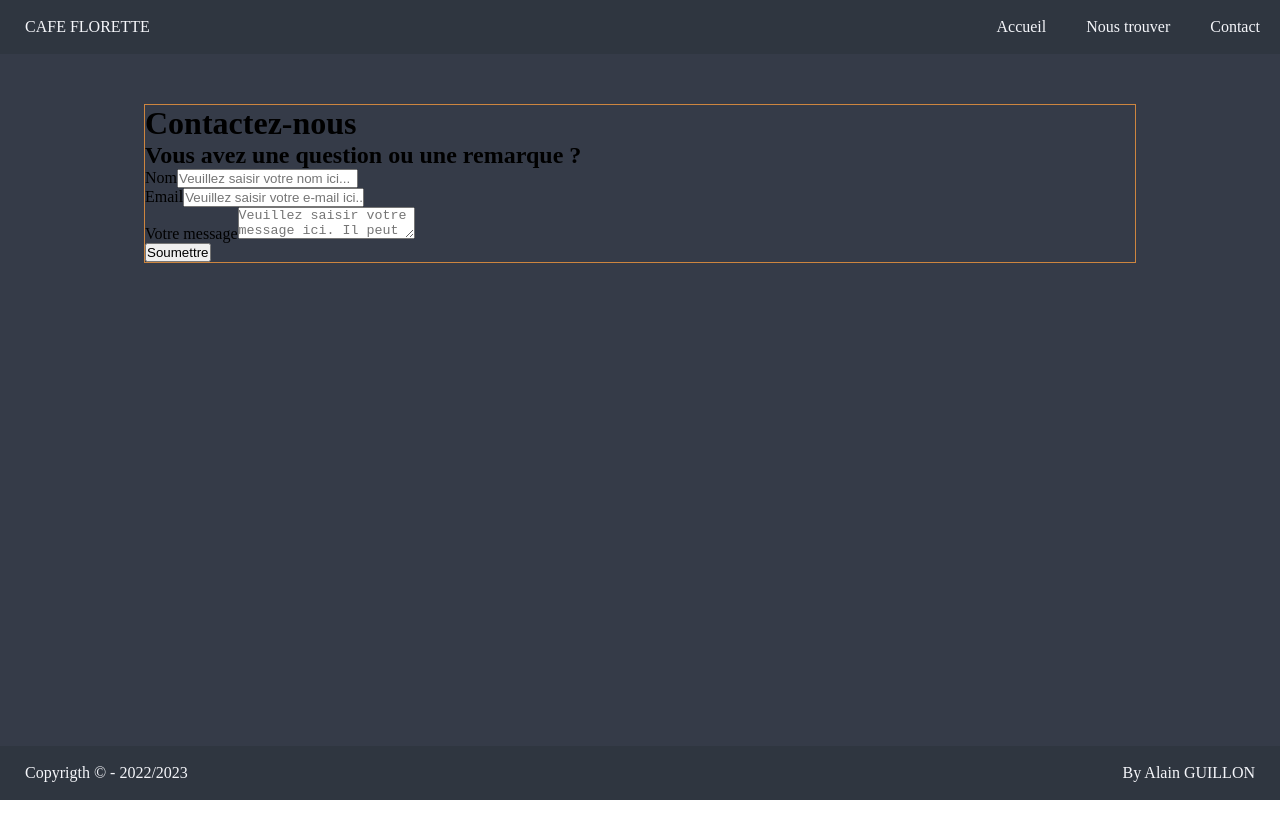
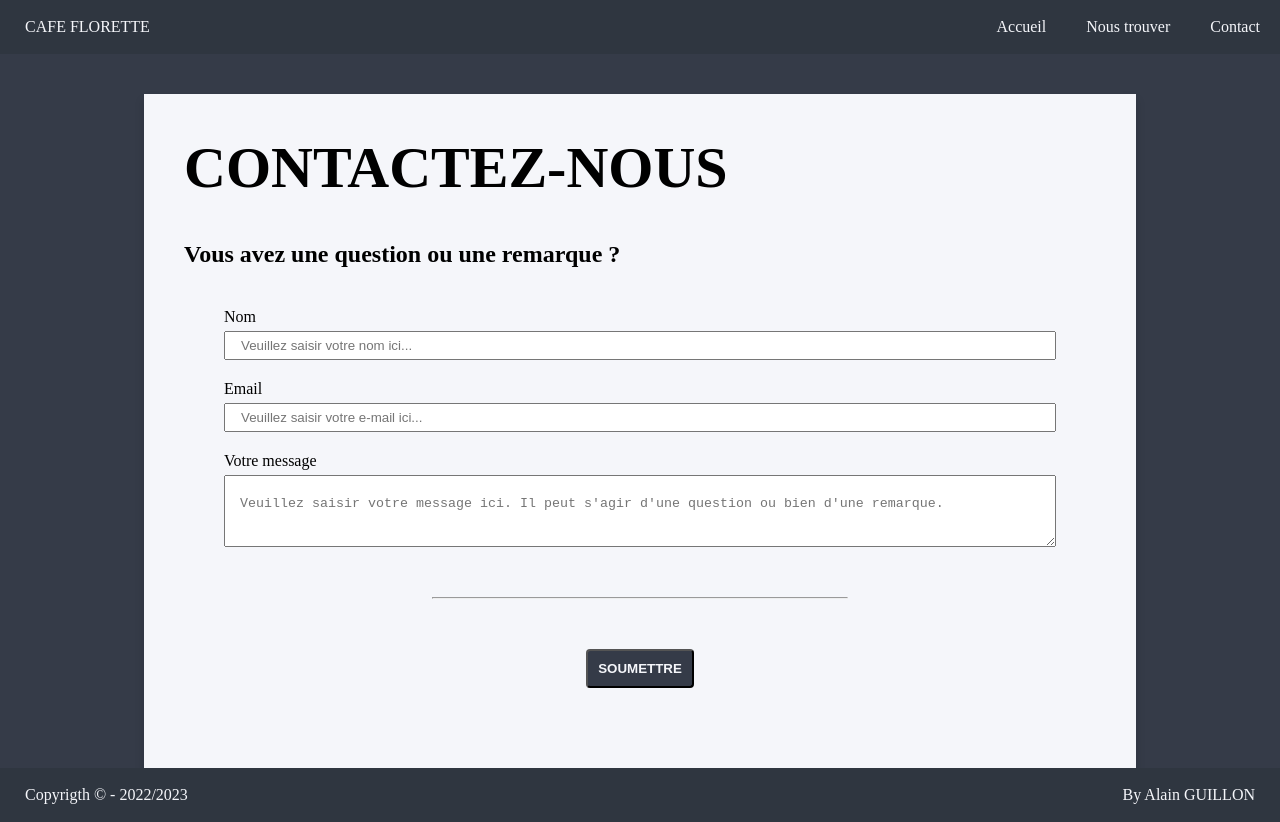
Before and after one commit to Zyrass/cafe_florette_react, a React (Create React App) app: page /contact in a window 1280 px wide. Before the commit the page ends 800 px from the top, so only its background shows below. Built offline with nearby package versions, Linux system fonts and the light colour scheme.

Commit message:
update page Contact

```diff
--- a/src/assets/styles/_base.scss
+++ b/src/assets/styles/_base.scss
@@ -67,7 +67,6 @@ header {
 .content {
   grid-area: "content";
   background-color: var(--theme-primary);
-  padding: 50px;
 }
 
 footer {
--- a/src/assets/styles/_utils.scss
+++ b/src/assets/styles/_utils.scss
@@ -72,6 +72,7 @@
 .container {
   max-width: var(--container-size-max);
   margin: 0 auto;
+  box-shadow: var(--box-shadow);
   &-fluid {
     width: 100vw;
   }
@@ -477,6 +478,10 @@
 }
 // margin-right & margin-left
 .mx {
+  &-auto {
+    margin-right: auto;
+    margin-left: auto;
+  }
   &-5 {
     margin-right: 5px;
     margin-left: 5px;
@@ -1159,6 +1164,7 @@
   box-shadow: var(--box-shadow);
   width: var(--card-size);
   border: var(--border-1);
+  background-color: var(--bg-white);
 
   &-header {
     padding: 10px 20px;
@@ -1179,5 +1185,64 @@
   }
 }
 
+// background-color
+.bg {
+  &-transparent {
+    background-color: transparent;
+  }
+  &-primary {
+    background-color: var(--theme-primary);
+  }
+  &-secondary {
+    background-color: var(--theme-secondary);
+  }
+  &-info {
+    background-color: var(--bg-info);
+  }
+  &-success {
+    background-color: var(--bg-success);
+  }
+  &-warning {
+    background-color: var(--bg-warning);
+  }
+  &-danger {
+    background-color: var(--bg-danger);
+  }
+  &-white {
+    background-color: var(--bg-white);
+  }
+}
+
 // button
+.btn {
+  cursor: pointer;
+  padding: 10px;
+  font-weight: 700;
+  border-radius: 4px;
+  &:hover {
+    box-shadow: var(--box-shadow);
+  }
+  &-small {
+    padding: 5px;
+  }
+  &-info {
+    background-color: var(--bg-info);
+  }
+  &-success {
+    background-color: var(--bg-success);
+  }
+  &-warning {
+    background-color: var(--bg-warning);
+  }
+  &-danger {
+    background-color: var(--bg-danger);
+  }
+  &-primary {
+    background-color: var(--theme-primary);
+    color: var(--theme-primary-text);
+    &:hover {
+      background-color: var(--theme-secondary);
+    }
+  }
+}
 // calque transparent (pour menu)
--- a/src/assets/styles/_variables.scss
+++ b/src/assets/styles/_variables.scss
@@ -6,7 +6,8 @@
 
 :root {
   // font-family
-  --font-family: "";
+  --font-text: "";
+  --font-title: "";
 
   // color
   --primary: #353b48;
--- /dev/null
+++ b/src/pages/ContactPage/Contact.module.scss
@@ -0,0 +1,4 @@
+.h1 {
+  font-size: calc(50px + 1vmin);
+  font-family: var(--font-title);
+}
--- a/src/pages/ContactPage/ContactPage.js
+++ b/src/pages/ContactPage/ContactPage.js
@@ -1,29 +1,37 @@
+import styles from "./Contact.module.scss";
+
 function ContactPage() {
   return (
-    <div className="container debug-1">
-      <h1>Contactez-nous</h1>
+    <div className="container mt-40 px-40 pb-40 bg-white">
+      <h1 className={`upper pt-40 my-40 ${styles.h1}`}>Contactez-nous</h1>
       <h2>Vous avez une question ou une remarque ?</h2>
-      <section>
-        <div>
-          <span>Nom</span>
-          <input type="text" placeholder="Veuillez saisir votre nom ici..." />
+      <section className="py-40 px-40">
+        <div className="d-flex flex-column mb-20">
+          <span className="mb-5">Nom</span>
+          <input
+            type="text" placeholder="Veuillez saisir votre nom ici..."
+            className="py-5 px-15"
+          />
         </div>
-        <div>
-          <span>Email</span>
+        <div className="d-flex flex-column mb-20">
+          <span className="mb-5">Email</span>
           <input
             type="email"
             placeholder="Veuillez saisir votre e-mail ici..."
+            className="py-5 px-15"
           />
         </div>
-        <div>
-          <span>Votre message</span>
+        <div className="d-flex flex-column mb-20">
+          <span className="mb-5">Votre message</span>
           <textarea
             type="textarea"
             placeholder="Veuillez saisir votre message ici. Il peut s'agir d'une question ou bien d'une remarque."
+            className="py-20 px-15"
           />
         </div>
-        <div>
-          <button type="button">Soumettre</button>
+        <hr className="my-50 w-50 mx-auto" />
+        <div className="d-flex justify-content-center">
+          <button type="button" className="upper btn btn-primary">Soumettre</button>
         </div>
       </section>
     </div>
```
